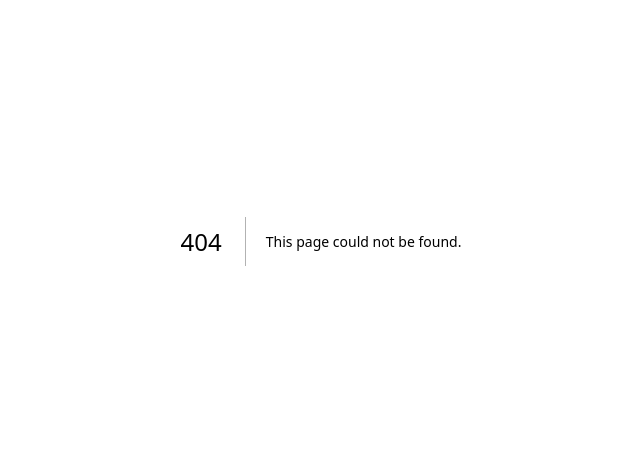
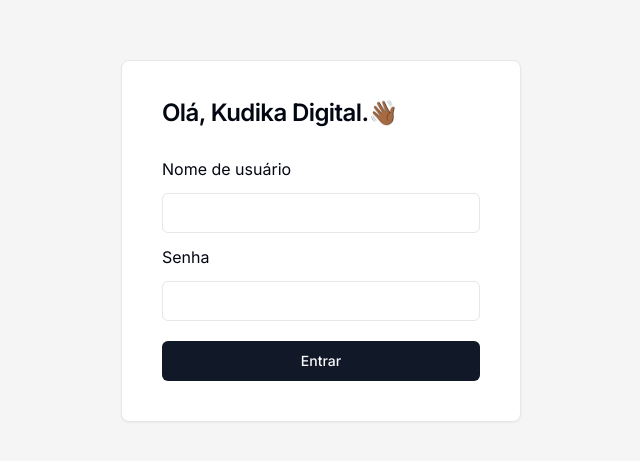
Before and after one commit to makiessedev/kudika-dash-blog, a Next.js app: page /login in a window 1280 px wide. Before the commit this address had no page. Shown: the part 159-620 px from the top of the page, without its empty margins (319-959 px from the left). Built offline with nearby package versions, Linux system fonts and the light colour scheme.

Commit message:
add login screen

```diff
--- /dev/null
+++ b/src/app/login/page.tsx
@@ -0,0 +1,22 @@
+import { Button } from "@/components/ui/button";
+import { Card, CardTitle } from "@/components/ui/card";
+import { Input } from "@/components/ui/input";
+
+export default function Home() {
+  return (
+    <div>
+        <div className="flex h-screen items-center justify-center">
+            <Card className="p-10 w-[400px]">
+                <CardTitle className="mb-8">Olá, Kudika Digital.👋🏾</CardTitle>
+            <form action="" className="flex flex-col gap-3">
+                <label htmlFor="" >Nome de usuário</label>
+                <Input className="w-full" />
+                <label htmlFor="">Senha</label>
+                <Input className="w-full" />
+                <Button className="w-full mt-2">Entrar</Button>
+            </form>
+            </Card>
+        </div>
+    </div>
+  );
+}
```
